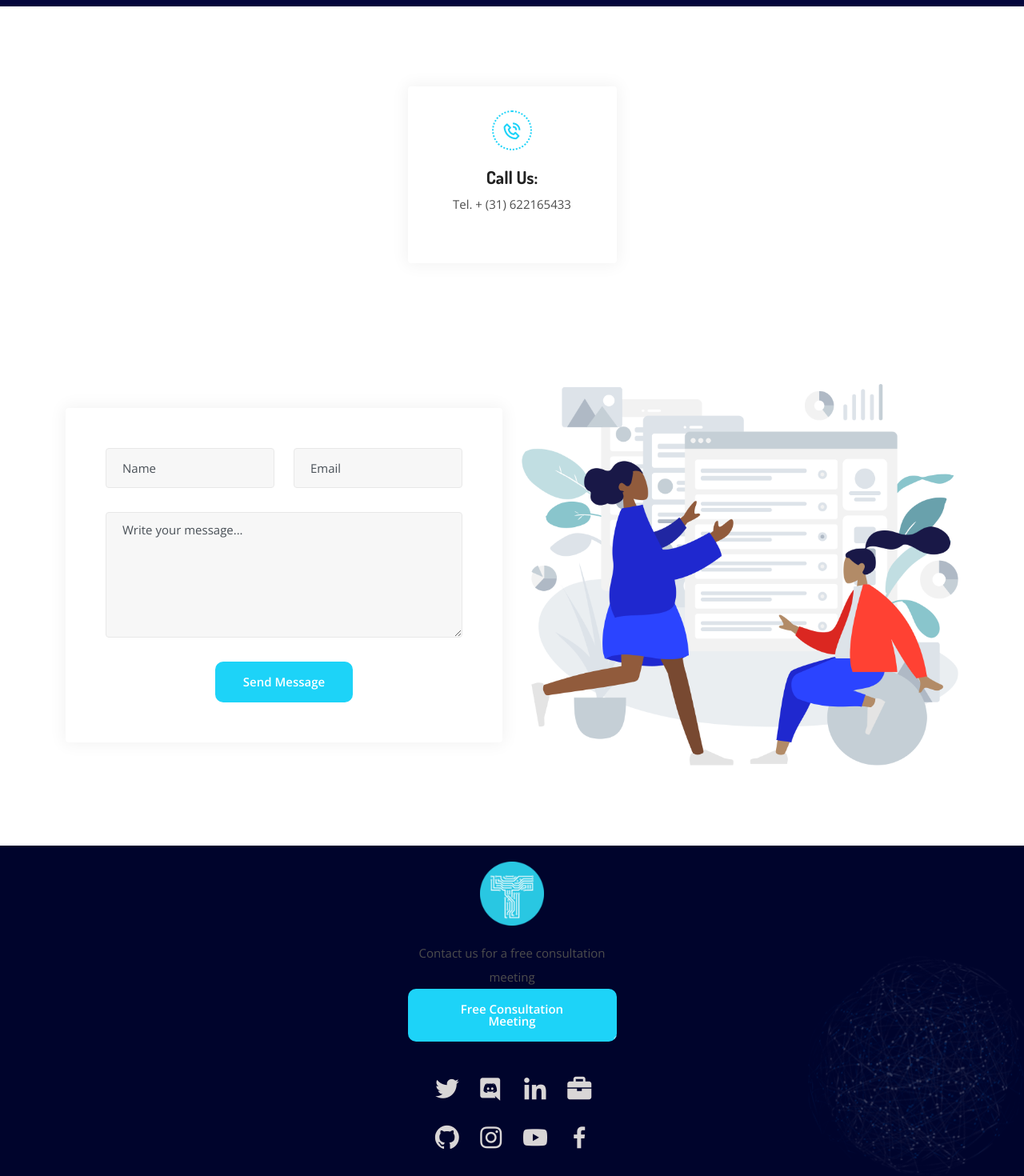
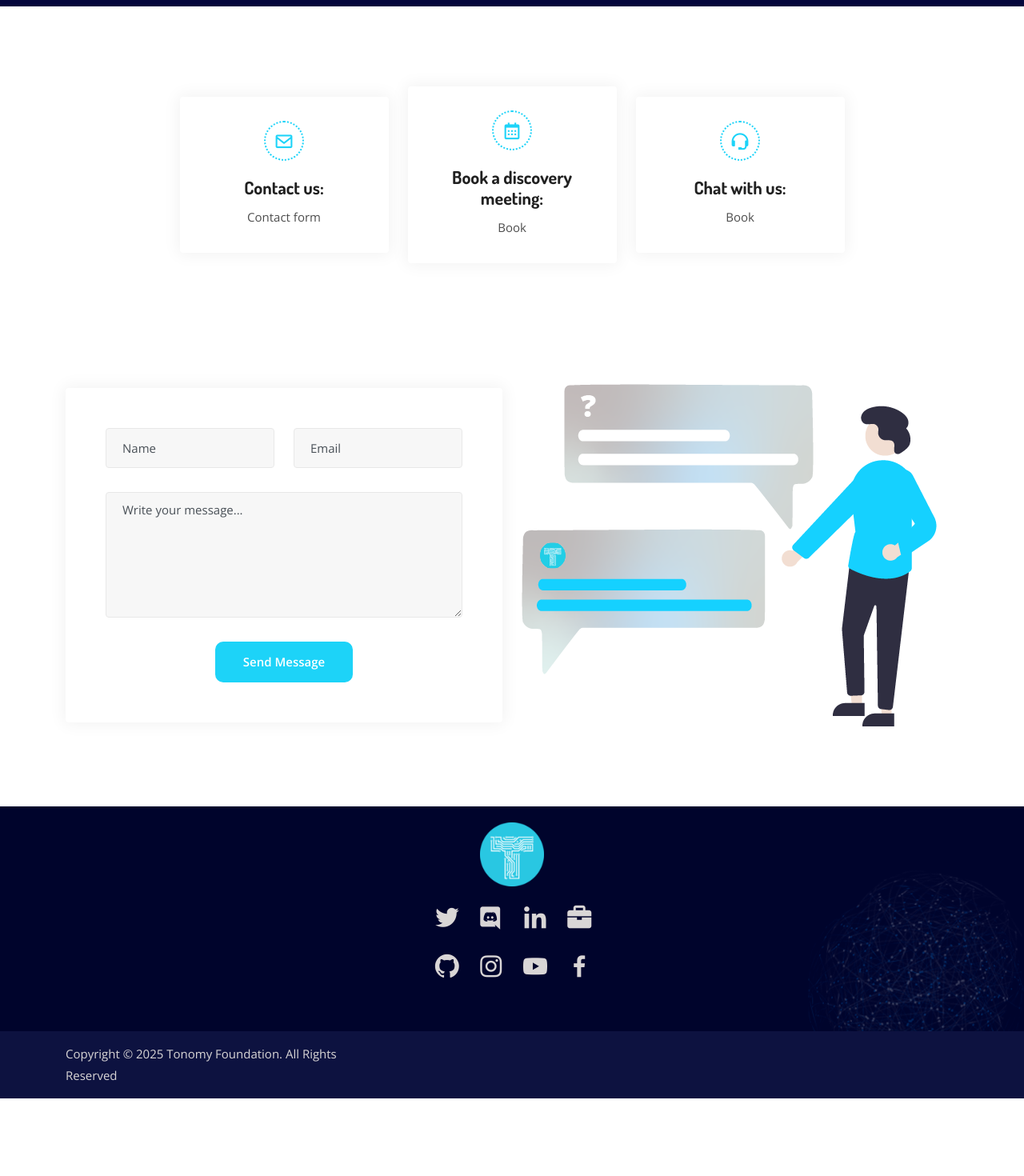
Before and after one commit to Tonomy-Foundation/Tonomy-Foundation-Next-Website, a Next.js app: page /contact in a window 1280 px wide. Shown: the part 440-1910 px from the top of the page at 80% size. After the commit the page ends 1813 px from the top, so only its background shows below. Built offline with nearby package versions, Linux system fonts and the light colour scheme.

Commit message:
feat: Updated contact us page

```diff
--- a/components/Contact/ContactForm.js
+++ b/components/Contact/ContactForm.js
@@ -1,18 +1,10 @@
 import React, { useState } from "react";
-
-
 
 const ContactForm = () => {
   return (
-    <div className="main-contact-area pb-100">
+    <div id="contact-form" className="main-contact-area pb-100">
       <div className="container">
         <div className="section-title">
-          {/* <span>Contact Us</span> */}
-          {/* <h2>Drop us a message for any query</h2> */}
-          {/* <p>
-            Lorem ipsum, dolor sit amet consectetur adipisicing elit. Eaque quibusdam deleniti porro praesentium.
-            Aliquam minus quisquam velit in at nam.
-          </p> */}
         </div>
 
         <div className="row align-items-center">
@@ -51,7 +43,7 @@ const ContactForm = () => {
 
           <div className="col-lg-6 col-md-12">
             <div className="contact-img">
-              <img src="/images/contact-img.webp" alt="Image" />
+              <img src="/images/contact-img.png" alt="Image" />
             </div>
           </div>
         </div>
--- a/components/Contact/ContactInfo.js
+++ b/components/Contact/ContactInfo.js
@@ -1,33 +1,52 @@
 import React, { Component } from "react";
+import Link from "next/link";
 
 class ContactInfo extends Component {
+
   render() {
+    const contactPage = this.props.contactPage;
+
     return (
       <div className="contact-info-area pt-100 pb-70 center">
         <div className="container ">
           <div className="row center">
-            {/* <div className="col-lg-3 col-sm-6">
+
+            <div className="col-lg-3 col-sm-6">
               <div className="single-contact-info">
                 <i className="bx bx-envelope"></i>
                 <h3>Contact us:</h3>
-                <a
-                  href="https://us12.list-manage.com/contact-form?u=fdd40ebf441b888a2d75c41fd&form_id=eee2e8567ab48c31cc20a0349787ec09"
-                  target="_blank"
-                >
-                  <a href="tel:31630184743"></a>
-                  <p>Mail form</p>
-                </a>
+                <Link href={(contactPage ?? "") + "#contact-form"}>
+                  <a>
+                    <p>Contact form</p>
+                  </a>
+                </Link>
+
                 <br></br>
               </div>
-            </div> */}
+            </div>
 
             <div className="col-lg-3 col-sm-6">
               <div className="single-contact-info">
-                <i className="bx bx-phone-call"></i>
-                <h3>Call Us:</h3>
-                <p>
-                  Tel. + <a href="tel:31622165433">(31) 622165433</a>
-                </p>
+                <i className="bx bx-calendar"></i>
+                <h3>Book a discovery meeting:</h3>
+                  <Link href="https://cal.com/shayan-salehis-btb8mk/30min">
+                      <a>
+                      Book
+                      </a>
+                  </Link>
+                <br></br>
+              </div>
+            </div>
+
+            <div className="col-lg-3 col-sm-6">
+              <div className="single-contact-info">
+                <i className="bx bx-support"></i>
+                <h3>Chat with us:</h3>
+                <Link href="https://discord.com/invite/QqVJz5XF8d">
+                      <a>
+                      Book
+                      </a>
+                  </Link>
                 <br></br>
               </div>
             </div>
--- a/components/Layouts/Footer.js
+++ b/components/Layouts/Footer.js
@@ -22,13 +22,6 @@ class Footer extends Component {
                       className="rounded mx-auto d-block"
                     />
                   </a>
-                  <div className="flex-container text-center">
-                    <span>Contact us for a free consultation meeting</span>
-                    <a className="default-btn btn-two" href="https://cal.com/shayan-salehis-btb8mk/30min" target="_blank">
-                      Free Consultation Meeting
-                    </a>
-                  </div>
-                  <br />
 
                   <div className="flex-container FooterLogoDiv">
                     <ul className="social-icons d-flex flex-wrap justify-content-center">
--- a/pages/contact.js
+++ b/pages/contact.js
@@ -18,7 +18,7 @@ class Contact extends Component {
           />
         </Head>
         <PageBanner
-          pageTitle="About us"
+          pageTitle="Contact us"
           homePageUrl="/"
           homePageText="The Tonomy Foundation"
           activePageText="Building Ecosystems of Trust"
```
Also changed, not shown: components/Contact/ContactFormStyleTwo.js (deleted, +0 -9 lines), public/images/contact-img.png (added), public/images/contact-img.webp (deleted).
